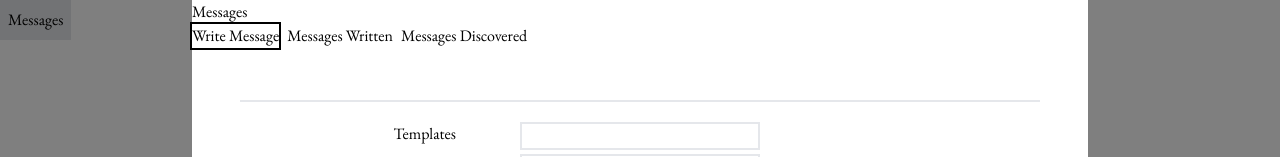
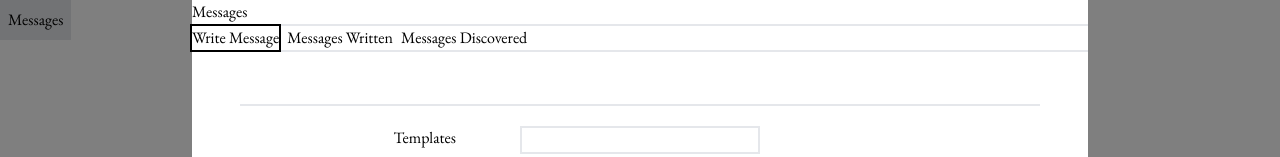
Before and after one commit to aqandrew/maps-between, a Next.js app: page / in a window 1280 px wide. Both pictures are taken after a click on the button "Messages". Shown: the top 157 px of the page. Built offline with nearby package versions, Linux system fonts and the light colour scheme.

Commit message:
feat: add block border to tabs list

```diff
--- a/src/app/page.tsx
+++ b/src/app/page.tsx
@@ -49,7 +49,7 @@ export default function Home() {
 						</VisuallyHidden>
 
 						<Tabs.Root className="flex-1 flex flex-col">
-							<Tabs.List className="flex gap-2">
+							<Tabs.List className="flex gap-2 border-y-2">
 								{TABS.map(({ value, label }) => (
 									<Tabs.Trigger
 										value={value}
```
